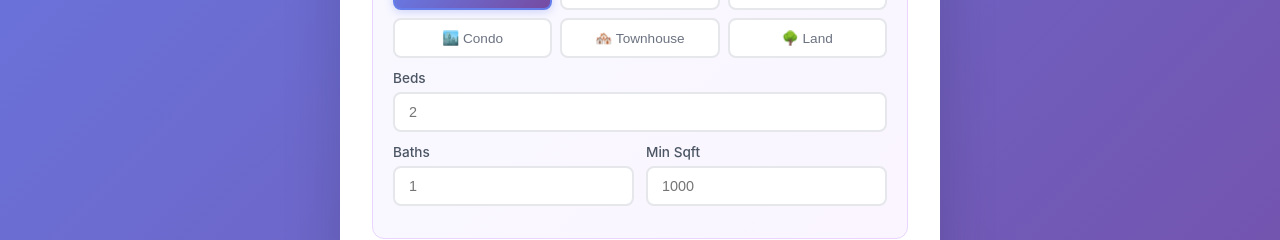
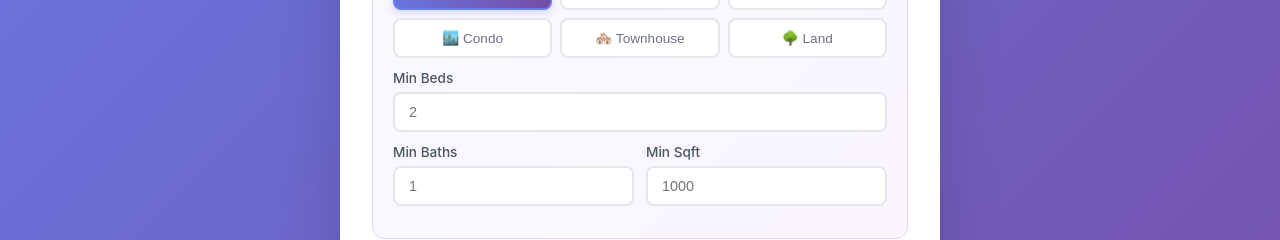
Before and after one commit to tghomboj-web/BicLogicPropSearch, a React (Create React App) app in the folder frontend/: page / in a window 1280 px wide. Shown: the part 649-889 px from the top of the page. Built offline with nearby package versions, Linux system fonts and the light colour scheme.

Commit message:
Update UI labels to clarify bedrooms/bathrooms are minimum values

```diff
--- a/frontend/src/App.js
+++ b/frontend/src/App.js
@@ -109,8 +109,11 @@ function App() {
 
       if (response.data.success) {
         setTelegramCode(response.data.code);
-        setCodeExpiry(new Date(response.data.expires_at));
-        setTimeRemaining(5); // Start with 5 minutes
+        const expiryDate = new Date(response.data.expires_at);
+        const now = new Date();
+        const remaining = Math.max(0, Math.ceil((expiryDate.getTime() - now.getTime()) / 60000));
+        setCodeExpiry(expiryDate);
+        setTimeRemaining(remaining);
         setError('');
       }
     } catch (err) {
@@ -348,7 +351,7 @@ function App() {
           </div>
 
           <div className="form-group">
-            <label htmlFor="bedrooms">Beds</label>
+            <label htmlFor="bedrooms">Min Beds</label>
             <input
               type="number"
               id="bedrooms"
@@ -364,7 +367,7 @@ function App() {
 
           <div className="form-row">
             <div className="form-group">
-              <label htmlFor="bathrooms">Baths</label>
+              <label htmlFor="bathrooms">Min Baths</label>
               <input
                 type="number"
                 id="bathrooms"
```
